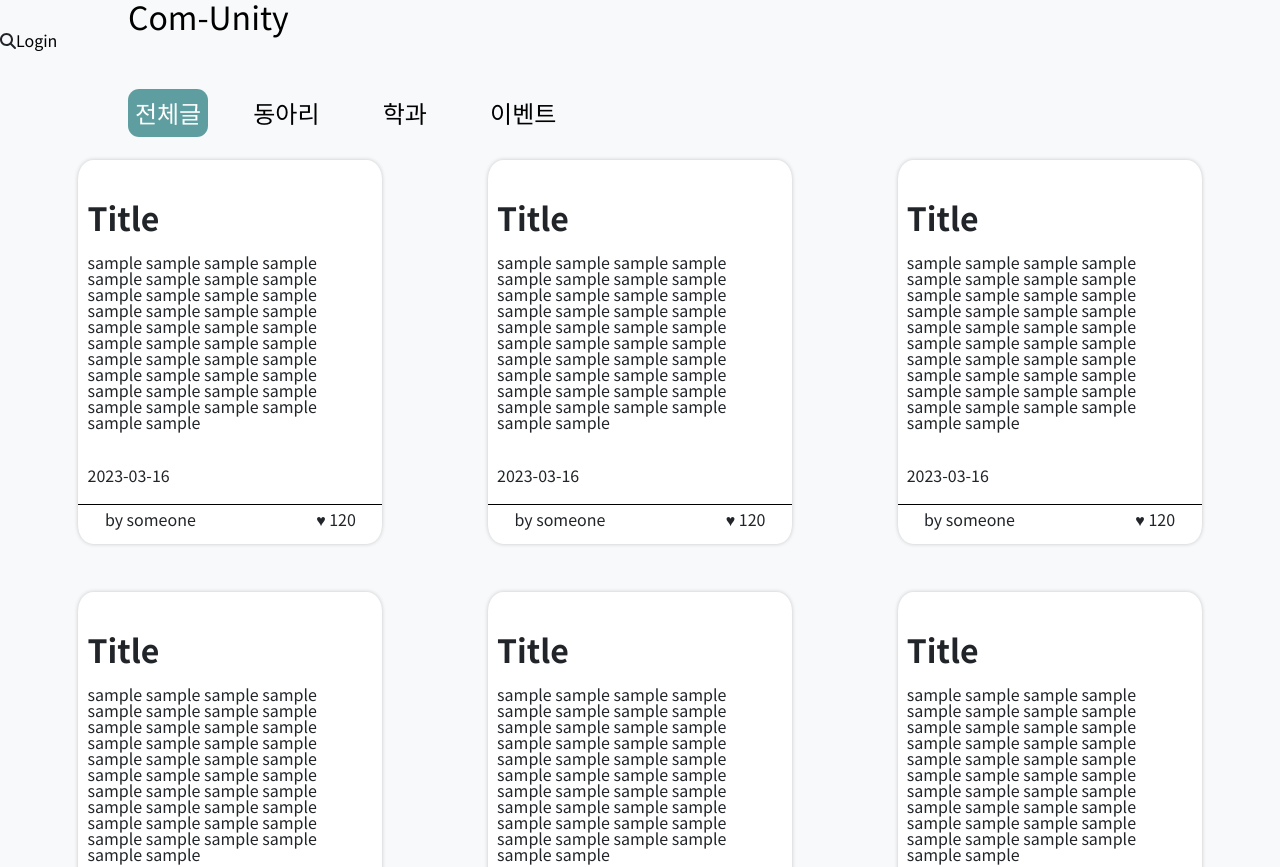
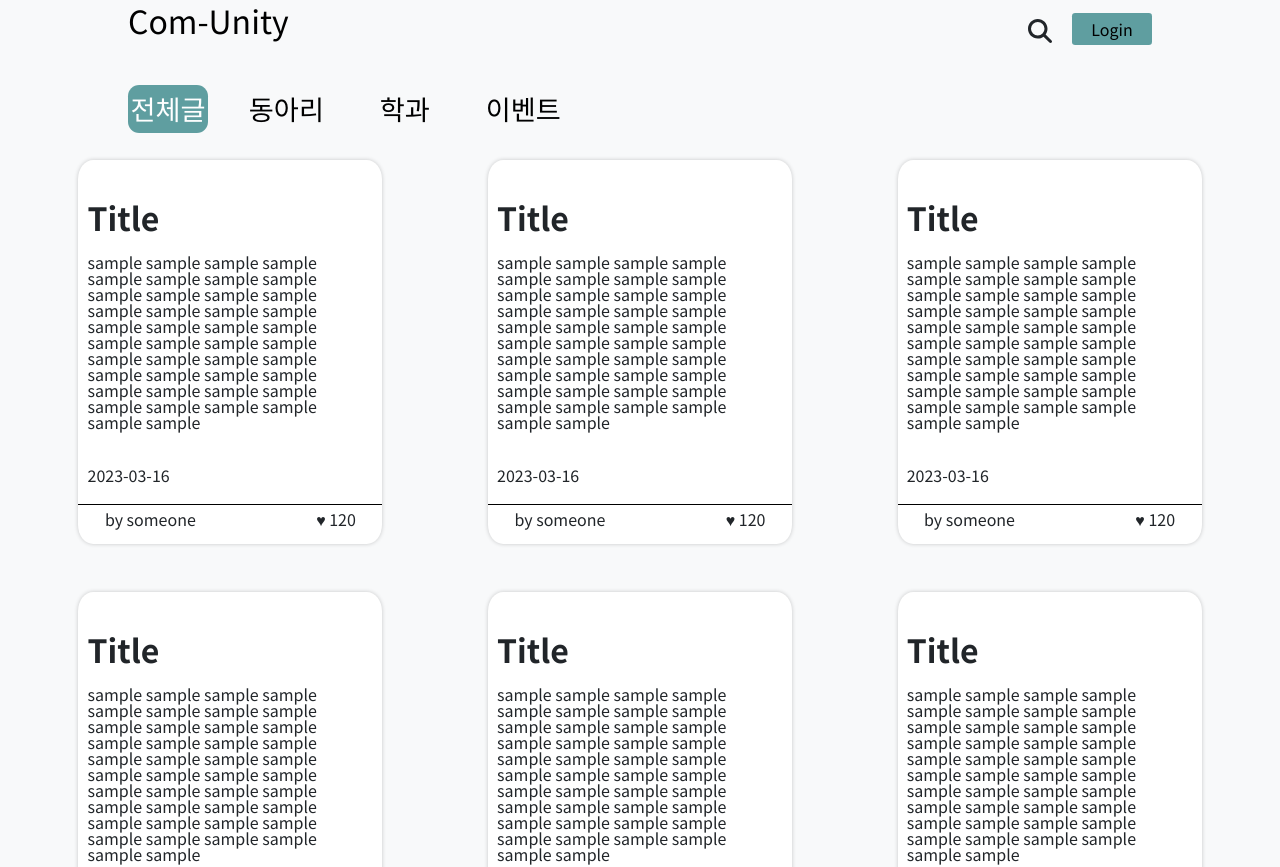
Before and after one commit to Probrain2023/cnu-club-community-FE, a React (Create React App) app: page / in a window 1280 px wide. Shown: the top 867 px of the page. Built offline with nearby package versions, Linux system fonts and the light colour scheme.

Commit message:
styled component -> module css로 교체

```diff
--- a/src/components/header/Header.js
+++ b/src/components/header/Header.js
@@ -15,11 +15,21 @@ const TopContainer = ({ children }) => {
 };
 
 const FirstContainer = ({ children }) => {
-  return <div className={styles.FirstContainer}>{children}</div>;
+  return <div className={styles.firstContainer}>{children}</div>;
 };
 
 const MainTitle = ({ children }) => {
-  return <motion.span className={styles.mainTitle}>{children}</motion.span>;
+  return (
+    <motion.span
+      variants={TitleVariant}
+      initial="initial"
+      whileTap="tap"
+      whileHover="hover"
+      className={styles.mainTitle}
+    >
+      <Link to="/">{children}</Link>
+    </motion.span>
+  );
 };
 
 const TitleVariant = {
@@ -29,7 +39,17 @@ const TitleVariant = {
 };
 
 const Search = ({ children }) => {
-  return <motion.span className={styles.search}>{children}</motion.span>;
+  return (
+    <motion.span
+      variants={SearchVariant}
+      whileTap="tap"
+      whileHover="hover"
+      initial="initial"
+      className={styles.search}
+    >
+      <Link to="/search">{children}</Link>
+    </motion.span>
+  );
 };
 
 const SearchVariant = {
@@ -42,7 +62,16 @@ const LoginButton = ({ children }) => {
   return <motion.button className={styles.loginBtn}>{children}</motion.button>;
 };
 const Login = ({ children }) => {
-  return <motion.span className={styles.login}>{children}</motion.span>;
+  return (
+    <motion.span
+      variants={LoginVariants}
+      whileTap="tap"
+      whileHover="hover"
+      className={styles.login}
+    >
+      <Link to="/login">{children}</Link>
+    </motion.span>
+  );
 };
 
 const LoginVariants = {
@@ -51,99 +80,63 @@ const LoginVariants = {
 };
 
 const SearchLoginContainer = ({ children }) => {
-  return <div className={styles.SearchLoginContainer}>{children}</div>;
+  return <div className={styles.searchLoginContainer}>{children}</div>;
 };
 
-const SecondContainer = styled.div`
-  display: flex;
-  margin-top: 5vh;
-  margin-left: 10vw;
-`;
+const SecondContainer = ({ children }) => {
+  return <div className={styles.secondContainer}>{children}</div>;
+};
 
-const LinkContainer = styled.div`
-  margin-right: 3vw;
-  position: relative;
-  display: flex;
-  align-items: center;
-  justify-content: center;
-  /* border: 1px solid white; */
-  display: flex;
-  border-radius: 0.7rem;
-  width: 3.5rem;
-  height: 1.5rem;
-  font-size: 1rem;
-  @media (min-width: 992px) {
-    width: 5rem;
-    height: 3rem;
-    font-size: 1rem;
-  }
-  @media (min-width: 1400px) {
-    width: 6rem;
-    height: 3rem;
-    font-size: 1.5rem;
-  }
-  color: ${(props) => props.color};
-`;
+const LinkContainer = ({ children, color }) => {
+  return (
+    <div className={styles.linkContainer} style={{ color: color }}>
+      {children}
+    </div>
+  );
+};
 
-const CommunityLink = styled(motion(Link))`
-  font-size: 1rem;
-  @media (min-width: 992px) {
-    font-size: 1.5rem;
-  }
-  @media (min-width: 1400px) {
-    font-size: 2rem;
-  }
-  z-index: 2;
-  &:hover {
-    color: black;
-  }
-`;
+const CommunityLink = ({ children, go }) => {
+  return (
+    <motion.span className={styles.communityLink}>
+      <Link to={go}>{children}</Link>
+    </motion.span>
+  );
+};
 
-const Circle = styled(motion.span)`
-  position: absolute;
-  background-color: #5f9ea0;
-  width: 100%;
-  height: 100%;
-  border-radius: 0.7rem;
-`;
+const Circle = ({ children, layId }) => {
+  return (
+    <motion.div layoutId={layId} className={styles.circle}>
+      {children}
+    </motion.div>
+  );
+};
 
-const ClubLinkContainer = styled(motion.div)`
-  position: relative;
-  display: flex;
-  border: 1px solid black;
-  background-color: white;
-  border-radius: 0.3rem;
-  display: flex;
-  justify-content: space-around;
-  align-items: center;
-  width: 7rem;
-  height: 1.5rem;
-  font-size: 1rem;
-  @media (min-width: 992px) {
-    width: 9rem;
-    height: 3rem;
-    font-size: 1rem;
-  }
-  @media (min-width: 1400px) {
-    width: 10rem;
-    height: 3rem;
-    font-size: 1.5rem;
-  }
-  cursor: pointer;
-`;
-const ClubLinkShow = styled(motion.div)`
-  width: 13rem;
-  height: 16rem;
-  /* border: 1px solid black; */
-  border-radius: 3%;
-  /* background-color: tomato; */
-  position: absolute;
-  top: 2rem;
-  @media (min-width: 992px) {
-    top: 4rem;
-  }
-  box-shadow: 0px 0px 5px 0px rgba(0, 0, 0, 0.5);
-`;
+const ClubLinkContainer = ({ children, reference, onClick }) => {
+  return (
+    <motion.div
+      className={styles.clubLinkContainer}
+      ref={reference}
+      onClick={onClick}
+    >
+      {children}
+    </motion.div>
+  );
+};
+
+const ClubLinkShow = ({ children, reference, variants, initial, animate }) => {
+  return (
+    <motion.div
+      className={styles.clubLinkShow}
+      ref={reference}
+      variants={variants}
+      initial={initial}
+      animate={animate}
+    >
+      {children}
+    </motion.div>
+  );
+};
+
 const ClubLinkShowVariants = {
   init: {
     scale: 0,
@@ -156,22 +149,26 @@ const ClubLinkShowVariants = {
   },
 };
 
-const ClubLinkDiv = styled(motion.div)`
-  width: 100%;
-  background-color: white;
-  /* border-bottom: 1px solid black; */
-  height: 2rem;
-  display: flex;
-  align-items: center;
-`;
+const ClubLinkDiv = ({ children, variants, whileHover }) => {
+  return (
+    <motion.div
+      variants={variants}
+      whileHover={whileHover}
+      className={styles.clubLinkDiv}
+    >
+      {children}
+    </motion.div>
+  );
+};
 
-const ClubLink = styled(motion(Link))`
-  width: 100%;
-  margin-left: 1rem;
-  &:hover {
-    color: white;
-  }
-`;
+const ClubLink = ({ children, go }) => {
+  return (
+    <motion.div className={styles.clubLink}>
+      <Link to={go}>{children}</Link>
+    </motion.div>
+  );
+};
+
 const ClubLinkVariant = {
   hover: {
     color: "rgba(255,255,255,1)",
@@ -211,35 +208,13 @@ function Header() {
   return (
     <TopContainer>
       <FirstContainer>
-        <MainTitle
-          as={Link}
-          to="/"
-          variants={TitleVariant}
-          initial="initial"
-          whileTap="tap"
-          whileHover="hover"
-        >
-          Com-Unity
-        </MainTitle>
+        <MainTitle>Com-Unity</MainTitle>
 
         <SearchLoginContainer>
-          <Search
-            as={Link}
-            to="/search"
-            variants={SearchVariant}
-            whileTap="tap"
-            whileHover="hover"
-            initial="initial"
-          >
+          <Search>
             <FontAwesomeIcon icon={faMagnifyingGlass} />
           </Search>
-          <Login
-            as={Link}
-            to="/login"
-            variants={LoginVariants}
-            whileTap="tap"
-            whileHover="hover"
-          >
+          <Login>
             <LoginButton>Login</LoginButton>
           </Login>
         </SearchLoginContainer>
@@ -247,21 +222,21 @@ function Header() {
 
       <SecondContainer>
         <LinkContainer color={homeMatch ? "white" : "black"}>
-          <CommunityLink to="/">전체글</CommunityLink>
-          {homeMatch ? <Circle layoutId="circle" /> : null}
+          <CommunityLink go="/">전체글</CommunityLink>
+          {homeMatch ? <Circle layId="circle" /> : null}
         </LinkContainer>
 
         <LinkContainer color={clubMatch ? "white" : "black"}>
-          <CommunityLink to="/club">동아리</CommunityLink>
-          {clubMatch ? <Circle layoutId="circle" /> : null}
+          <CommunityLink go="/club">동아리</CommunityLink>
+          {clubMatch ? <Circle layId="circle" /> : null}
         </LinkContainer>
         <LinkContainer color={majorMatch ? "white" : "black"}>
-          <CommunityLink to="/major">학과</CommunityLink>
-          {majorMatch ? <Circle layoutId="circle" /> : null}
+          <CommunityLink go="/major">학과</CommunityLink>
+          {majorMatch ? <Circle layId="circle" /> : null}
         </LinkContainer>
         <LinkContainer color={eventMatch ? "white" : "black"}>
-          <CommunityLink to="/event">이벤트</CommunityLink>
-          {eventMatch ? <Circle layoutId="circle" /> : null}
+          <CommunityLink go="/event">이벤트</CommunityLink>
+          {eventMatch ? <Circle layId="circle" /> : null}
         </LinkContainer>
 
         {/* {
@@ -283,7 +258,7 @@ function Header() {
         anaMatch ||
         daivMatch ? (
           <ClubLinkContainer
-            ref={clubLinkContainerRef}
+            reference={clubLinkContainerRef}
             onClick={() => {
               setClubIsClick(!clubIsClick);
             }}
@@ -291,34 +266,34 @@ function Header() {
             전체
             <FontAwesomeIcon icon={faCaretDown} />
             <ClubLinkShow
-              ref={clubLinkShowRef}
+              reference={clubLinkShowRef}
               variants={ClubLinkShowVariants}
               initial="init"
               animate={clubIsClick ? "animate" : "init"}
             >
               <ClubLinkDiv variants={ClubLinkVariant} whileHover="hover">
-                <ClubLink to="/club">전체</ClubLink>
+                <ClubLink go="/club">전체</ClubLink>
               </ClubLinkDiv>
               <ClubLinkDiv variants={ClubLinkVariant} whileHover="hover">
-                <ClubLink to="/club/probrain">PROBRAIN</ClubLink>
+                <ClubLink go="/club/probrain">PROBRAIN</ClubLink>
               </ClubLinkDiv>
               <ClubLinkDiv variants={ClubLinkVariant} whileHover="hover">
-                <ClubLink to="/club/admin">ADMIN</ClubLink>
+                <ClubLink go="/club/admin">ADMIN</ClubLink>
               </ClubLinkDiv>
               <ClubLinkDiv variants={ClubLinkVariant} whileHover="hover">
-                <ClubLink to="/club/argos">ARGOS</ClubLink>
+                <ClubLink go="/club/argos">ARGOS</ClubLink>
               </ClubLinkDiv>
               <ClubLinkDiv variants={ClubLinkVariant} whileHover="hover">
-                <ClubLink to="/club/ana">A&A</ClubLink>
+                <ClubLink go="/club/ana">A&A</ClubLink>
               </ClubLinkDiv>
               <ClubLinkDiv variants={ClubLinkVariant} whileHover="hover">
-                <ClubLink to="/club/motion">MOTION</ClubLink>
+                <ClubLink go="/club/motion">MOTION</ClubLink>
               </ClubLinkDiv>
               <ClubLinkDiv variants={ClubLinkVariant} whileHover="hover">
-                <ClubLink to="/club/spg">SPG</ClubLink>
+                <ClubLink go="/club/spg">SPG</ClubLink>
               </ClubLinkDiv>
               <ClubLinkDiv variants={ClubLinkVariant} whileHover="hover">
-                <ClubLink to="/club/daiv">DAIV</ClubLink>
+                <ClubLink go="/club/daiv">DAIV</ClubLink>
               </ClubLinkDiv>
             </ClubLinkShow>
           </ClubLinkContainer>
--- a/src/components/style/Header.module.css
+++ b/src/components/style/Header.module.css
@@ -37,11 +37,11 @@
   display: flex;
 }
 
-.topContainer .searchLoginContainer .login {
+.topContainer .firstContainer .searchLoginContainer .login {
   border-radius: 0.2rem;
-  font-size: 0.5rem;
-  width: 3.5rem;
-  height: 1.5rem;
+  font-size: 1.2rem;
+  width: 4.8rem;
+  height: 2.2rem;
   color: white;
   text-align: center;
   background-color: rgba(95, 158, 160, 1);
@@ -60,9 +60,10 @@
   justify-content: center;
 }
 
-.topContainer .searchLoginContainer .search {
-  font-size: 1rem;
-  margin-right: 2vw;
+.topContainer .firstContainer .searchLoginContainer .search {
+  font-size: 1.3rem;
+  margin-right: 1.6vw;
+  margin-top: 0.4vw;
 
   /* &:hover {
     color: black;
@@ -78,9 +79,10 @@
 
 .login .loginBtn {
   color: black;
-  /* :hover {
-    color: black;
-  } */
+}
+
+.login .loginBtn:hover {
+  color: white;
 }
 
 .secondContainer {
@@ -98,8 +100,8 @@
   /* border: 1px solid white; */
   display: flex;
   border-radius: 0.7rem;
-  width: 3.5rem;
-  height: 1.5rem;
+  width: 7.2rem;
+  height: 3.2rem;
   font-size: 1rem;
   @media (min-width: 992px) {
     width: 5rem;
@@ -114,18 +116,22 @@
   /* color: ${(props) => props.color}; */
 }
 
-.searchLoginContainer .linkContainer .communityLink {
-  font-size: 1rem;
+.linkContainer .communityLink {
+  font-size: 2.2rem;
   @media (min-width: 992px) {
-    font-size: 1.5rem;
+    font-size: 1.7rem;
   }
   @media (min-width: 1400px) {
-    font-size: 2rem;
+    font-size: 4rem;
   }
   z-index: 2;
   /* &:hover {
     color: black;
   } */
+}
+
+.linkContainer .communityLink a:hover {
+  color: black;
 }
 
 .circle {
@@ -138,6 +144,7 @@
 
 .secondContainer .clubLinkContainer {
   position: relative;
+  margin-top: 0.8vh;
   display: flex;
   border: 1px solid black;
   background-color: white;
@@ -146,16 +153,16 @@
   justify-content: space-around;
   align-items: center;
   width: 7rem;
-  height: 1.5rem;
-  font-size: 1rem;
+  height: 2.5rem;
+  font-size: 1.2rem;
   @media (min-width: 992px) {
-    width: 9rem;
-    height: 3rem;
-    font-size: 1rem;
+    width: 5rem;
+    height: 1.5rem;
+    font-size: 0.65rem;
   }
   @media (min-width: 1400px) {
     width: 10rem;
-    height: 3rem;
+    height: 3.6rem;
     font-size: 1.5rem;
   }
   cursor: pointer;
@@ -168,7 +175,9 @@
   border-radius: 3%;
   /* background-color: tomato; */
   position: absolute;
-  top: 2rem;
+  top: 4.2rem;
+  left: 0.1rem;
+  margin-top: -1.7vh;
   @media (min-width: 992px) {
     top: 4rem;
   }
@@ -191,3 +200,11 @@
     color: white;
   } */
 }
+
+.clubLinkDiv .clubLink a {
+  display: block;
+}
+
+.clubLinkDiv .clubLink a:hover {
+  color: white;
+}
```
